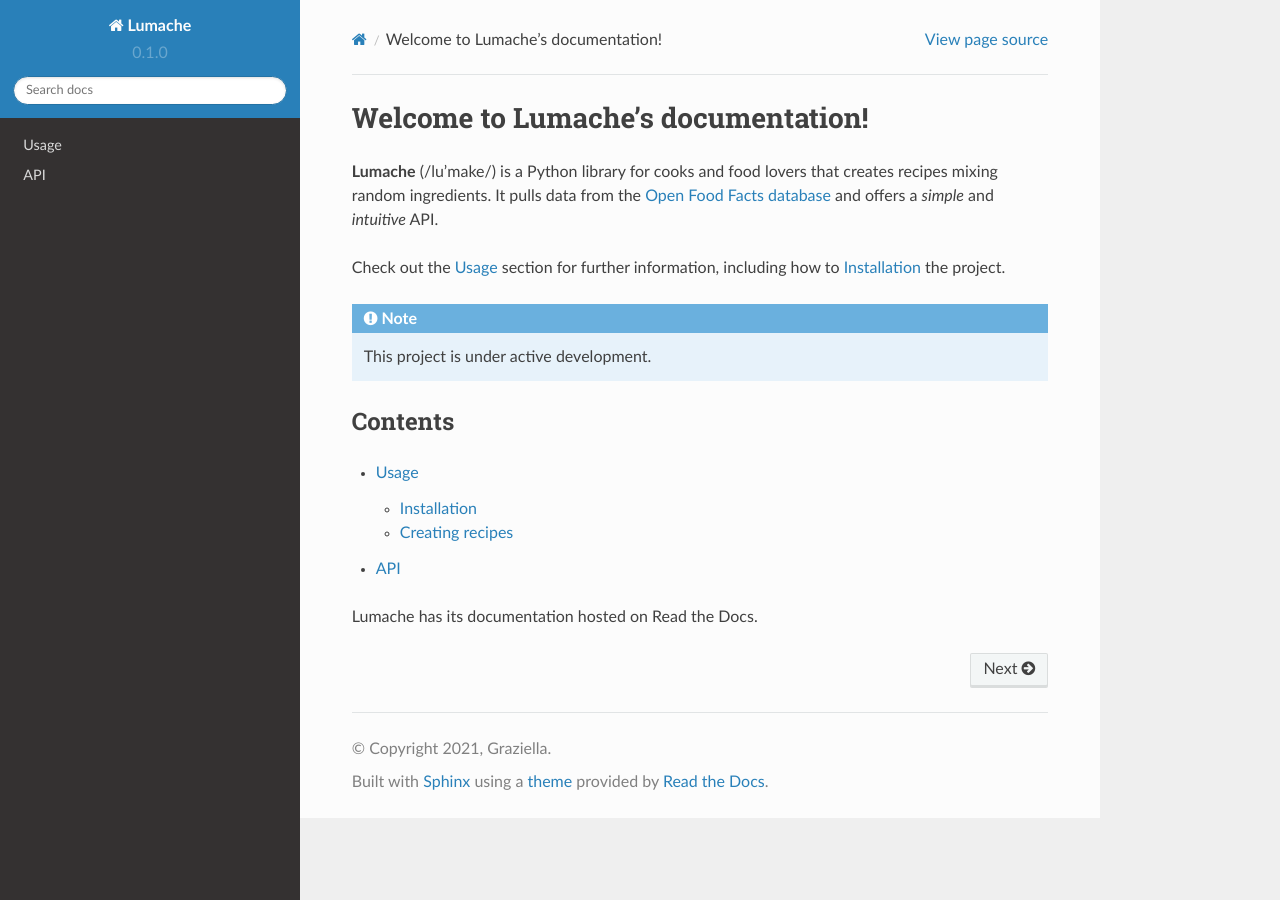
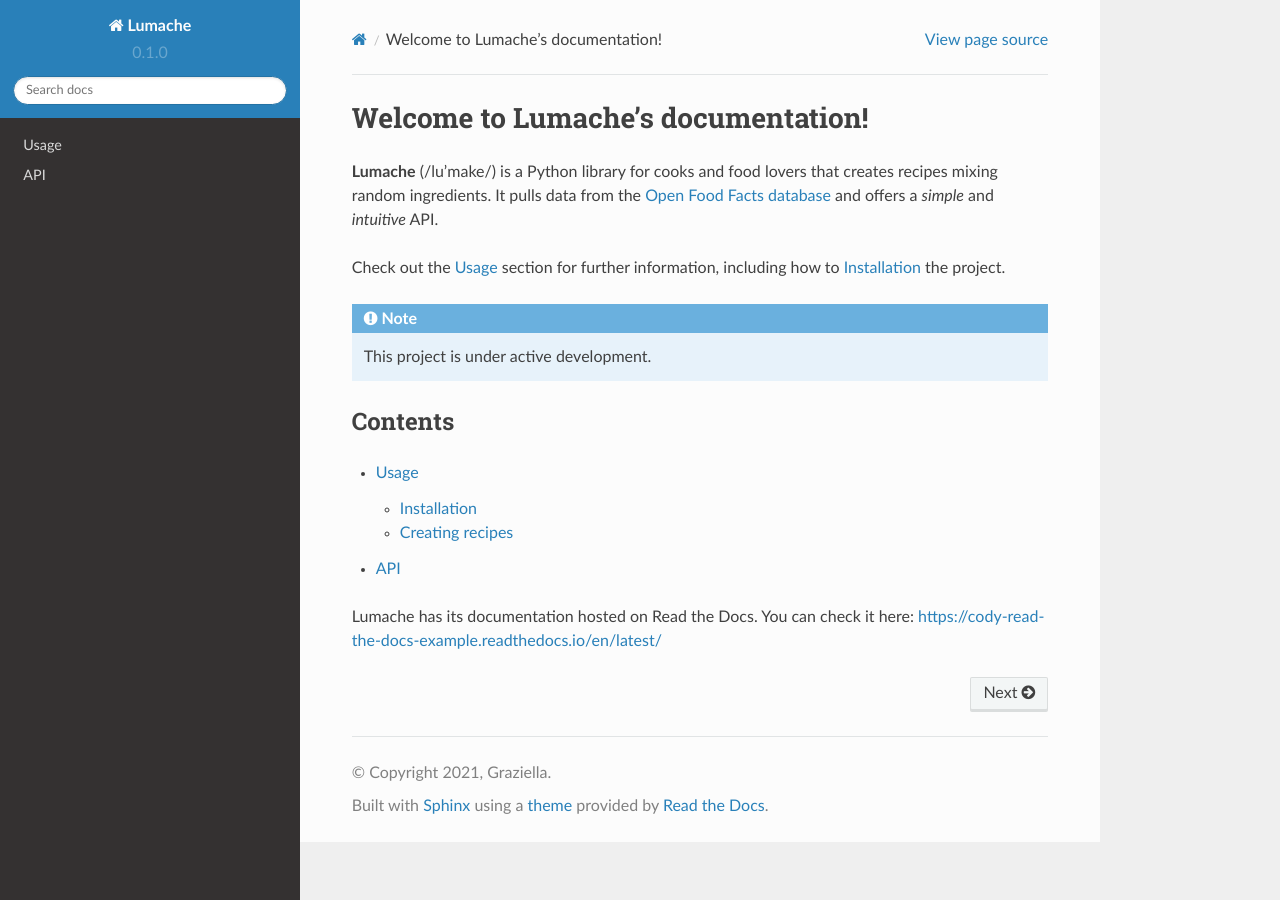
Before and after one commit to XiaozhanYang/read_the_docs_example, a Sphinx documentation site: the page built from docs/source/index.rst, in a window 1280 px wide. Built offline with Sphinx 7.4.7 and the Read the Docs theme 2.0.0, drawn with Linux system fonts in a browser that asks for light colours.

Commit message:
add the link on read the docs

```diff
--- a/docs/source/index.rst
+++ b/docs/source/index.rst
@@ -21,4 +21,4 @@
    usage
    api
 
-Lumache has its documentation hosted on Read the Docs.
+Lumache has its documentation hosted on Read the Docs. You can check it here: https://cody-read-the-docs-example.readthedocs.io/en/latest/
```
